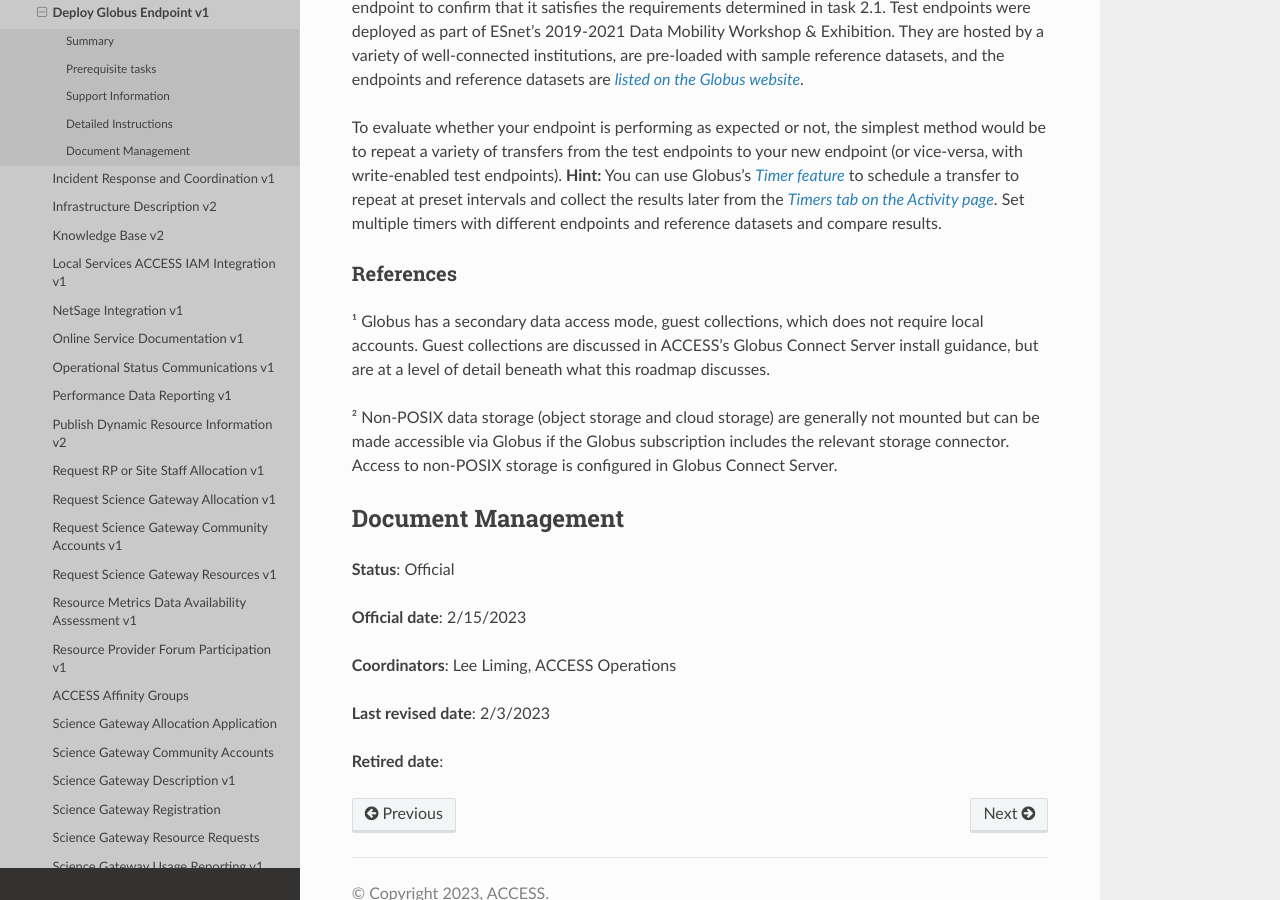
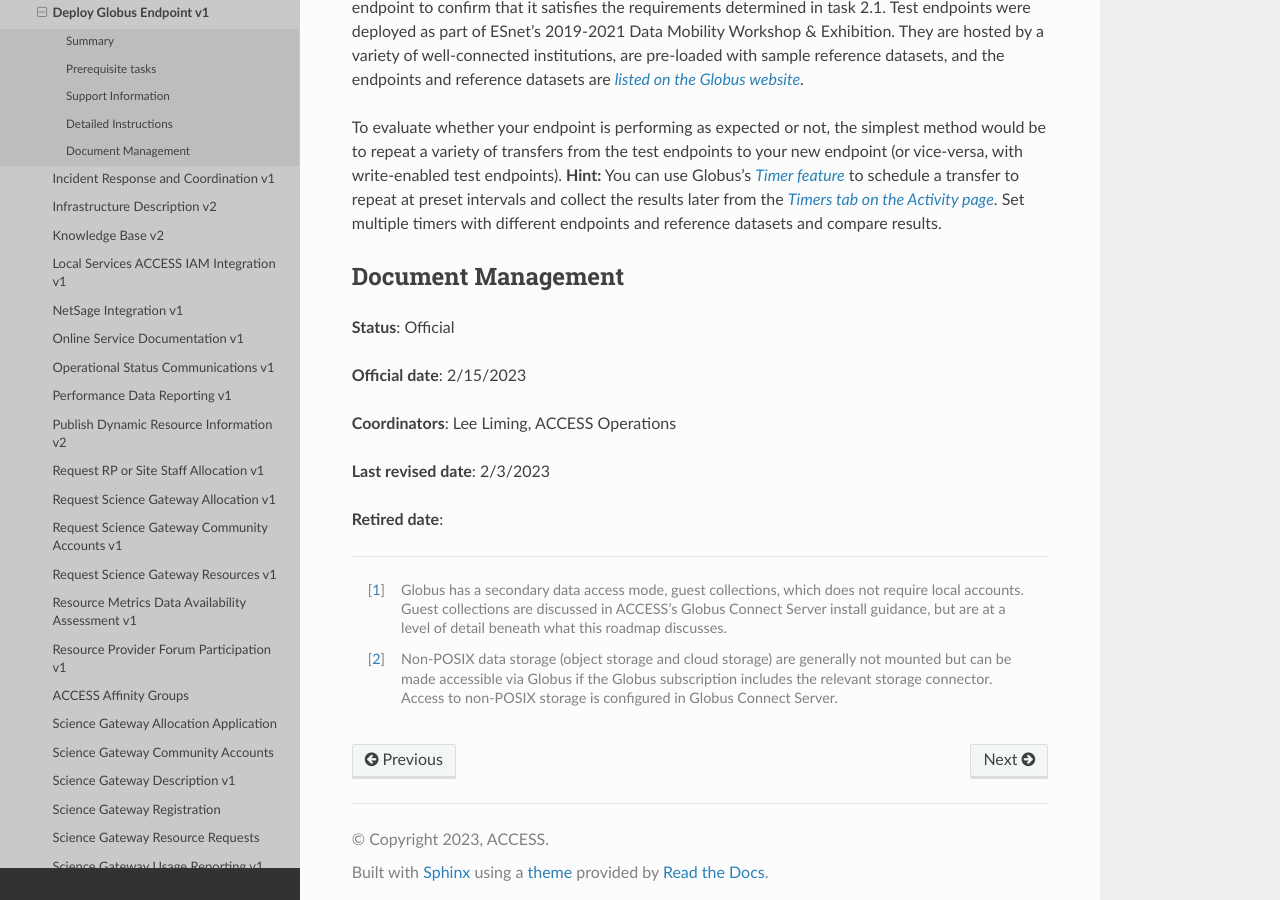
Before and after one commit to esiegmann/Integration_Roadmaps, a Sphinx documentation site: the page built from docs/source/tasks/Deploy_Globus_Endpoint_v1.md, in a window 1280 px wide and 900 px high, scrolled down 4601 px. Built offline with Sphinx 7.4.7 and the Read the Docs theme 2.0.0, drawn with Linux system fonts in a browser that asks for light colours; some of the changed text lies outside the part shown.

```diff
--- a/docs/source/tasks/Deploy_Globus_Endpoint_v1.md
+++ b/docs/source/tasks/Deploy_Globus_Endpoint_v1.md
@@ -63,13 +63,13 @@ This step is complete when your data storage personnel can login to the DTNs and
 
 *NOTE: We assume that individuals who are part of ACCESS projects that have allocations to use this resource are given local accounts on your resource. If this assumption is not valid for your resource, this section will need to be customized for your resource.*
 
-Globus uses local accounts for primary data access.¹ For primary data access to work as expected, individuals who are part of ACCESS projects that have allocations on this resource should have local accounts on the DTNs as well. In later steps, Globus will be configured to use these accounts.
+Globus uses local accounts for primary data access.[^1] For primary data access to work as expected, individuals who are part of ACCESS projects that have allocations on this resource should have local accounts on the DTNs as well. In later steps, Globus will be configured to use these accounts.
 
 1.  Your accounting or operations personnel will login to each DTN and configure the appropriate mechanism for provisioning local accounts. *Each RP has its own account mechanism, so ACCESS cannot provide detailed instructions.*
 
 ### Mount and configure POSIX storage on DTNs
 
-POSIX-accessible data storage must be mounted on the DTNs to be accessible by Globus.² Task 2.1, *Data and Networking integration design,* identified the POSIX storage system(s) on your resource that should be accessible for data transfers.
+POSIX-accessible data storage must be mounted on the DTNs to be accessible by Globus.[^2] Task 2.1, *Data and Networking integration design,* identified the POSIX storage system(s) on your resource that should be accessible for data transfers.
 
 1.  Your data storage personnel will login to each DTN and configure the appropriate POSIX mounts for POSIX data storage that should be accessible for data transfers per the requirements produced by task 2.1.
 
@@ -103,12 +103,6 @@ After your Globus endpoint is set up and configured, you should evaluate the per
 
 To evaluate whether your endpoint is performing as expected or not, the simplest method would be to repeat a variety of transfers from the test endpoints to your new endpoint (or vice-versa, with write-enabled test endpoints). **Hint:** You can use Globus’s [*Timer feature*](https://www.globus.org/blog/scheduled-and-recurring-transfers-now-available-globus-web-app) to schedule a transfer to repeat at preset intervals and collect the results later from the [*Timers tab on the Activity page*](https://app.globus.org/activity/timers). Set multiple timers with different endpoints and reference datasets and compare results.
 
-### References
-
-¹ Globus has a secondary data access mode, guest collections, which does not require local accounts. Guest collections are discussed in ACCESS’s Globus Connect Server install guidance, but are at a level of detail beneath what this roadmap discusses.
-
-² Non-POSIX data storage (object storage and cloud storage) are generally not mounted but can be made accessible via Globus if the Globus subscription includes the relevant storage connector. Access to non-POSIX storage is configured in Globus Connect Server.
-
 ## Document Management
 
 **Status**: Official
@@ -120,3 +114,7 @@ To evaluate whether your endpoint is performing as expected or not, the simplest
 **Last revised date**: 2/3/2023
 
 **Retired date**:
+
+[^1]: Globus has a secondary data access mode, guest collections, which does not require local accounts. Guest collections are discussed in ACCESS’s Globus Connect Server install guidance, but are at a level of detail beneath what this roadmap discusses.
+
+[^2]: Non-POSIX data storage (object storage and cloud storage) are generally not mounted but can be made accessible via Globus if the Globus subscription includes the relevant storage connector. Access to non-POSIX storage is configured in Globus Connect Server.
```
